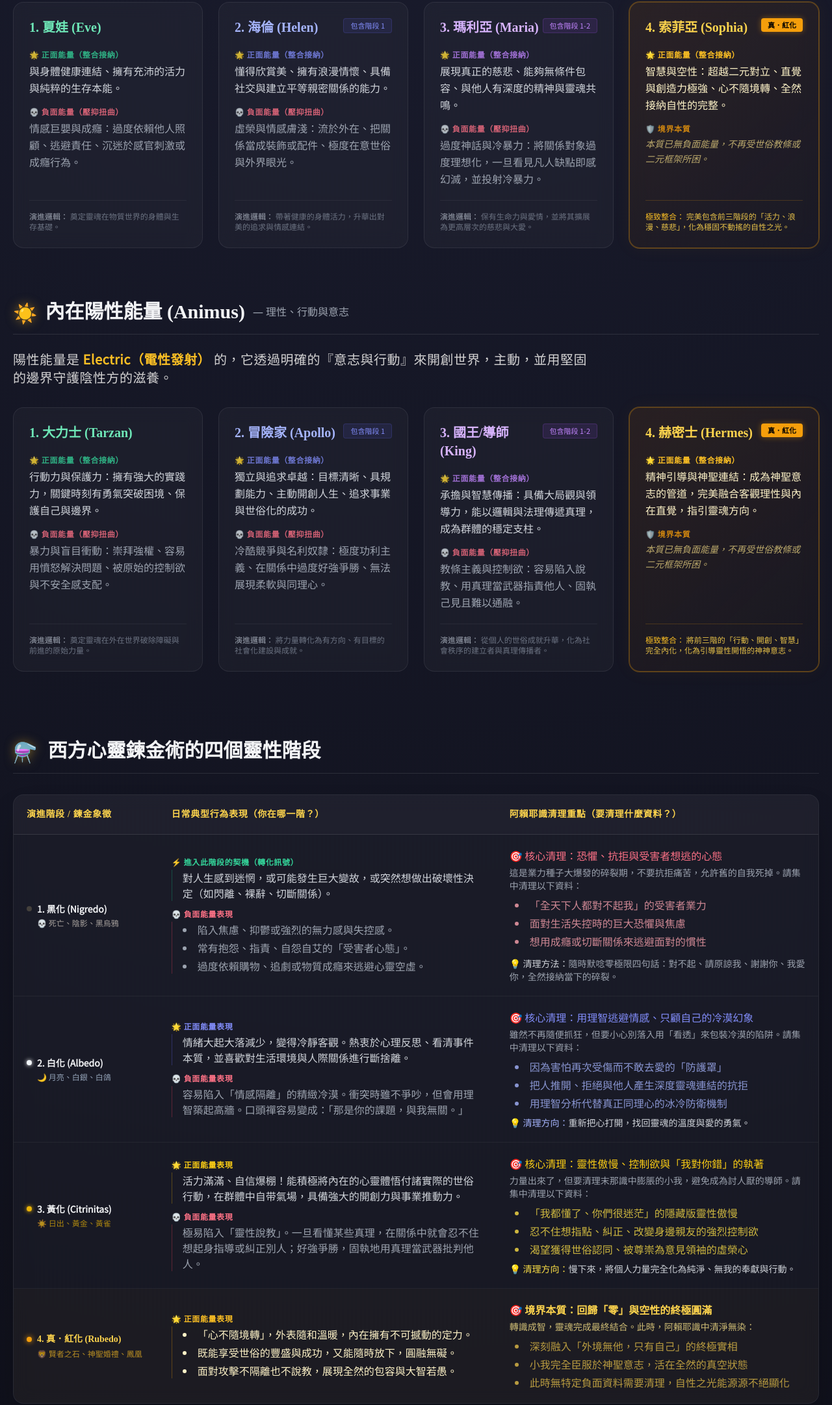
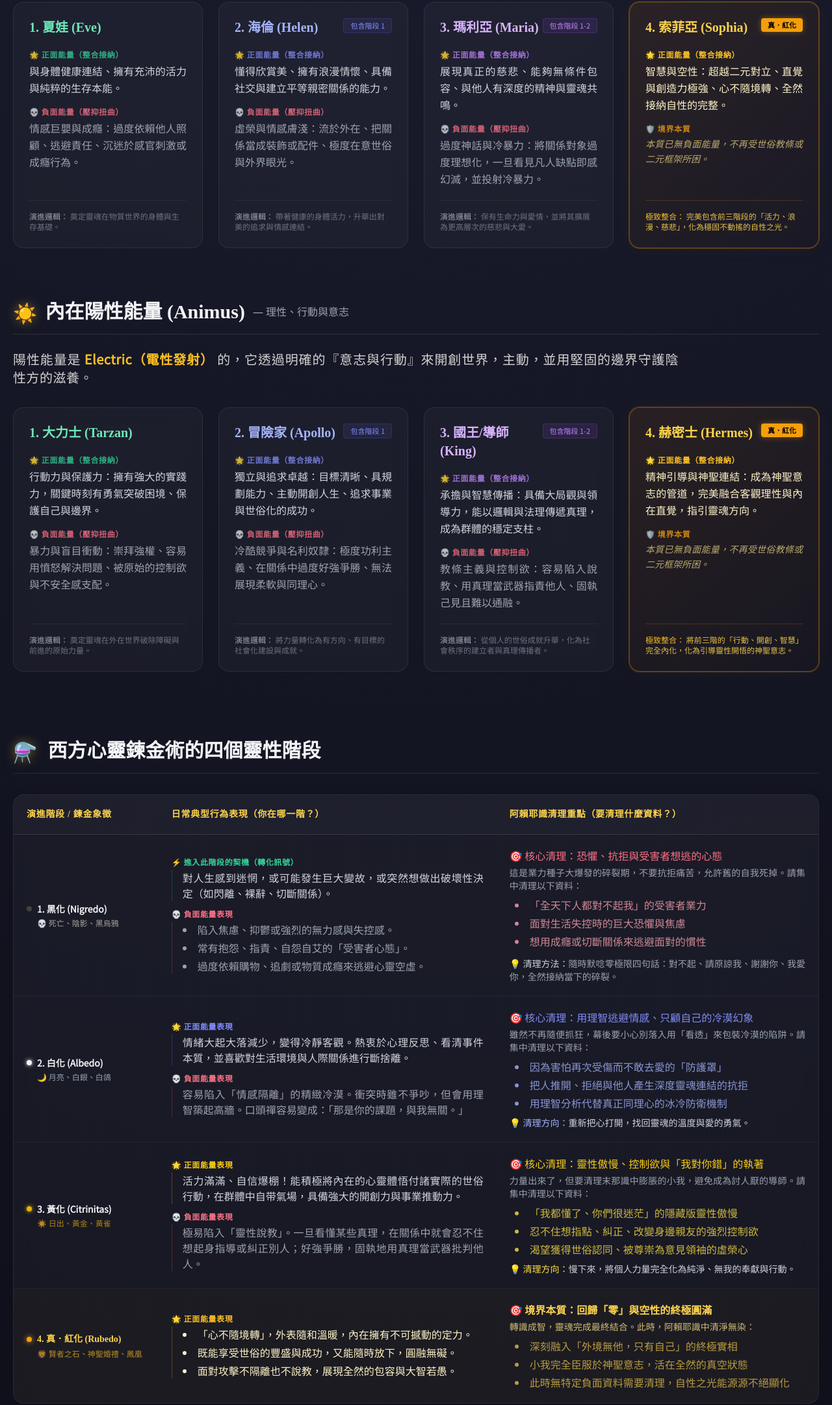
Before and after one commit to misskatesun/rubedo, a plain HTML site: page index.html in a window 1280 px wide. Shown: the part 508-2671 px from the top of the page at 65% size. Drawn offline with nearby package versions, Linux system fonts and the light colour scheme.

Commit message:
Update index.html

```diff
--- a/index.html
+++ b/index.html
@@ -42,7 +42,6 @@
             內在陰陽能量演進與統合
         </h1>
 
-        <!-- 優化：移除 break-keep 與奇怪的斷行，全面改為自然換行，並放大字體 -->
         <p class="max-w-3xl mx-auto text-base md:text-xl text-gray-300 leading-relaxed font-light tracking-wide px-2 text-justify md:text-center">
             以唯識與零極限的角度而言，外境一切皆為阿賴耶識中的種子資料投射。
             透過接納與清理，我們能「超越且包含」各階段的正面特質、解構負面資料污染，
@@ -58,7 +57,6 @@
 
         <!-- 區塊一：內在陰性能量 (Anima) -->
         <section>
-            <!-- 優化：標題區塊使用 flex-col md:flex-row，讓副標題在手機上自動換行，避免斷字 -->
             <div class="flex flex-col md:flex-row md:items-center border-b border-white/10 pb-4 mb-6">
                 <div class="flex items-center space-x-3">
                     <span class="text-3xl text-amber-400 drop-shadow-[0_0_8px_rgba(251,191,36,0.5)]">🌙</span>
@@ -67,8 +65,8 @@
                 <span class="text-sm md:text-base text-gray-400 font-sans font-normal mt-1 md:mt-0 md:ml-3 pl-9 md:pl-0 block">— 情感、直覺與流動</span>
             </div>
 
-            <!-- 優化：核心定義字體再次微調放大 -->
-            <p class="max-w-4xl text-base md:text-xl text-stone-200/90 mb-8 font-normal leading-relaxed tracking-wide">
+            <!-- 優化：放寬 max-w 並加入左右對齊，解決電腦版提早斷行與手機版對齊問題 -->
+            <p class="max-w-5xl text-base md:text-xl text-stone-200/90 mb-8 font-normal leading-relaxed tracking-wide text-justify">
                 陰性能量是 <span class="text-amber-400 font-semibold">Magnetic（磁性吸附）</span> 的，它透過純粹的『存在與靈感』來滋養生命，被動，卻擁有吸引全宇宙的顯化力量。
             </p>
 
@@ -82,11 +80,11 @@
                         <div class="mb-5 space-y-4">
                             <div>
                                 <h4 class="text-xs font-bold text-emerald-400/80 tracking-wider uppercase mb-1">🌟 正面能量（整合接納）</h4>
-                                <p class="text-base text-gray-300 leading-relaxed font-light">與身體健康連結、擁有充沛的活力與純粹的生存本能。</p>
+                                <p class="text-base text-gray-300 leading-relaxed font-light text-justify">與身體健康連結、擁有充沛的活力與純粹的生存本能。</p>
                             </div>
                             <div>
                                 <h4 class="text-xs font-bold text-rose-400/80 tracking-wider uppercase mb-1">💀 負面能量（壓抑扭曲）</h4>
-                                <p class="text-base text-gray-400 leading-relaxed font-light">情感巨嬰與成癮：過度依賴他人照顧、逃避責任、沉迷於感官刺激或成癮行為。</p>
+                                <p class="text-base text-gray-400 leading-relaxed font-light text-justify">情感巨嬰與成癮：過度依賴他人照顧、逃避責任、沉迷於感官刺激或成癮行為。</p>
                             </div>
                         </div>
                     </div>
@@ -105,11 +103,11 @@
                         <div class="mb-5 space-y-4">
                             <div>
                                 <h4 class="text-xs font-bold text-indigo-400/80 tracking-wider uppercase mb-1">🌟 正面能量（整合接納）</h4>
-                                <p class="text-base text-gray-300 leading-relaxed font-light">懂得欣賞美、擁有浪漫情懷、具備社交與建立平等親密關係的能力。</p>
+                                <p class="text-base text-gray-300 leading-relaxed font-light text-justify">懂得欣賞美、擁有浪漫情懷、具備社交與建立平等親密關係的能力。</p>
                             </div>
                             <div>
                                 <h4 class="text-xs font-bold text-rose-400/80 tracking-wider uppercase mb-1">💀 負面能量（壓抑扭曲）</h4>
-                                <p class="text-base text-gray-400 leading-relaxed font-light">虛榮與情感膚淺：流於外在、把關係當成裝飾或配件、極度在意世俗與外界眼光。</p>
+                                <p class="text-base text-gray-400 leading-relaxed font-light text-justify">虛榮與情感膚淺：流於外在、把關係當成裝飾或配件、極度在意世俗與外界眼光。</p>
                             </div>
                         </div>
                     </div>
@@ -128,11 +126,11 @@
                         <div class="mb-5 space-y-4">
                             <div>
                                 <h4 class="text-xs font-bold text-purple-400/80 tracking-wider uppercase mb-1">🌟 正面能量（整合接納）</h4>
-                                <p class="text-base text-gray-300 leading-relaxed font-light">展現真正的慈悲、能夠無條件包容、與他人有深度的精神與靈魂共鳴。</p>
+                                <p class="text-base text-gray-300 leading-relaxed font-light text-justify">展現真正的慈悲、能夠無條件包容、與他人有深度的精神與靈魂共鳴。</p>
                             </div>
                             <div>
                                 <h4 class="text-xs font-bold text-rose-400/80 tracking-wider uppercase mb-1">💀 負面能量（壓抑扭曲）</h4>
-                                <p class="text-base text-gray-400 leading-relaxed font-light">過度神話與冷暴力：將關係對象過度理想化，一旦看見凡人缺點即感幻滅，並投射冷暴力。</p>
+                                <p class="text-base text-gray-400 leading-relaxed font-light text-justify">過度神話與冷暴力：將關係對象過度理想化，一旦看見凡人缺點即感幻滅，並投射冷暴力。</p>
                             </div>
                         </div>
                     </div>
@@ -151,11 +149,11 @@
                         <div class="mb-5 space-y-4">
                             <div>
                                 <h4 class="text-xs font-bold text-amber-400 tracking-wider uppercase mb-1">🌟 正面能量（整合接納）</h4>
-                                <p class="text-base text-amber-100 font-medium leading-relaxed">智慧與空性：超越二元對立、直覺與創造力極強、心不隨境轉、全然接納自性的完整。</p>
+                                <p class="text-base text-amber-100 font-medium leading-relaxed text-justify">智慧與空性：超越二元對立、直覺與創造力極強、心不隨境轉、全然接納自性的完整。</p>
                             </div>
                             <div>
                                 <h4 class="text-xs font-bold text-amber-500/80 tracking-wider uppercase mb-1">🛡️ 境界本質</h4>
-                                <p class="text-sm text-amber-200/70 leading-relaxed font-light italic">本質已無負面能量，不再受世俗教條或二元框架所困。</p>
+                                <p class="text-sm text-amber-200/70 leading-relaxed font-light italic text-justify">本質已無負面能量，不再受世俗教條或二元框架所困。</p>
                             </div>
                         </div>
                     </div>
@@ -168,7 +166,6 @@
 
         <!-- 區塊二：內在陽性能量 (Animus) -->
         <section>
-            <!-- 優化：標題區塊使用 flex-col md:flex-row，讓副標題在手機上自動換行，避免斷字 -->
             <div class="flex flex-col md:flex-row md:items-center border-b border-white/10 pb-4 mb-6">
                 <div class="flex items-center space-x-3">
                     <span class="text-3xl text-amber-400 drop-shadow-[0_0_8px_rgba(251,191,36,0.5)]">☀️</span>
@@ -177,8 +174,8 @@
                 <span class="text-sm md:text-base text-gray-400 font-sans font-normal mt-1 md:mt-0 md:ml-3 pl-9 md:pl-0 block">— 理性、行動與意志</span>
             </div>
 
-            <!-- 優化：核心定義字體再次微調放大 -->
-            <p class="max-w-4xl text-base md:text-xl text-stone-200/90 mb-8 font-normal leading-relaxed tracking-wide">
+            <!-- 優化：放寬 max-w 並加入左右對齊，解決電腦版提早斷行與手機版對齊問題 -->
+            <p class="max-w-5xl text-base md:text-xl text-stone-200/90 mb-8 font-normal leading-relaxed tracking-wide text-justify">
                 陽性能量是 <span class="text-amber-400 font-semibold">Electric（電性發射）</span> 的，它透過明確的『意志與行動』來開創世界，主動，並用堅固的邊界守護陰性方的滋養。
             </p>
 
@@ -192,11 +189,11 @@
                         <div class="mb-5 space-y-4">
                             <div>
                                 <h4 class="text-xs font-bold text-emerald-400/80 tracking-wider uppercase mb-1">🌟 正面能量（整合接納）</h4>
-                                <p class="text-base text-gray-300 leading-relaxed font-light">行動力與保護力：擁有強大的實踐力，關鍵時刻有勇氣突破困境、保護自己與邊界。</p>
+                                <p class="text-base text-gray-300 leading-relaxed font-light text-justify">行動力與保護力：擁有強大的實踐力，關鍵時刻有勇氣突破困境、保護自己與邊界。</p>
                             </div>
                             <div>
                                 <h4 class="text-xs font-bold text-rose-400/80 tracking-wider uppercase mb-1">💀 負面能量（壓抑扭曲）</h4>
-                                <p class="text-base text-gray-400 leading-relaxed font-light">暴力與盲目衝動：崇拜強權、容易用憤怒解決問題、被原始的控制欲與不安全感支配。</p>
+                                <p class="text-base text-gray-400 leading-relaxed font-light text-justify">暴力與盲目衝動：崇拜強權、容易用憤怒解決問題、被原始的控制欲與不安全感支配。</p>
                             </div>
                         </div>
                     </div>
@@ -215,11 +212,11 @@
                         <div class="mb-5 space-y-4">
                             <div>
                                 <h4 class="text-xs font-bold text-indigo-400/80 tracking-wider uppercase mb-1">🌟 正面能量（整合接納）</h4>
-                                <p class="text-base text-gray-300 leading-relaxed font-light">獨立與追求卓越：目標清晰、具規劃能力、主動開創人生、追求事業與世俗化的成功。</p>
+                                <p class="text-base text-gray-300 leading-relaxed font-light text-justify">獨立與追求卓越：目標清晰、具規劃能力、主動開創人生、追求事業與世俗化的成功。</p>
                             </div>
                             <div>
                                 <h4 class="text-xs font-bold text-rose-400/80 tracking-wider uppercase mb-1">💀 負面能量（壓抑扭曲）</h4>
-                                <p class="text-base text-gray-400 leading-relaxed font-light">冷酷競爭與名利奴隸：極度功利主義、在關係中過度好強爭勝、無法展現柔軟與同理心。</p>
+                                <p class="text-base text-gray-400 leading-relaxed font-light text-justify">冷酷競爭與名利奴隸：極度功利主義、在關係中過度好強爭勝、無法展現柔軟與同理心。</p>
                             </div>
                         </div>
                     </div>
@@ -238,11 +235,11 @@
                         <div class="mb-5 space-y-4">
                             <div>
                                 <h4 class="text-xs font-bold text-purple-400/80 tracking-wider uppercase mb-1">🌟 正面能量（整合接納）</h4>
-                                <p class="text-base text-gray-300 leading-relaxed font-light">承擔與智慧傳播：具備大局觀與領導力，能以邏輯與法理傳遞真理，成為群體的穩定支柱。</p>
+                                <p class="text-base text-gray-300 leading-relaxed font-light text-justify">承擔與智慧傳播：具備大局觀與領導力，能以邏輯與法理傳遞真理，成為群體的穩定支柱。</p>
                             </div>
                             <div>
                                 <h4 class="text-xs font-bold text-rose-400/80 tracking-wider uppercase mb-1">💀 負面能量（壓抑扭曲）</h4>
-                                <p class="text-base text-gray-400 leading-relaxed font-light">教條主義與控制欲：容易陷入說教、用真理當武器指責他人、固執己見且難以通融。</p>
+                                <p class="text-base text-gray-400 leading-relaxed font-light text-justify">教條主義與控制欲：容易陷入說教、用真理當武器指責他人、固執己見且難以通融。</p>
                             </div>
                         </div>
                     </div>
@@ -261,16 +258,16 @@
                         <div class="mb-5 space-y-4">
                             <div>
                                 <h4 class="text-xs font-bold text-amber-400 tracking-wider uppercase mb-1">🌟 正面能量（整合接納）</h4>
-                                <p class="text-base text-amber-100 font-medium leading-relaxed">精神引導與神聖連結：成為神聖意志的管道，完美融合客觀理性與內在直覺，指引靈魂方向。</p>
+                                <p class="text-base text-amber-100 font-medium leading-relaxed text-justify">精神引導與神聖連結：成為神聖意志的管道，完美融合客觀理性與內在直覺，指引靈魂方向。</p>
                             </div>
                             <div>
                                 <h4 class="text-xs font-bold text-amber-500/80 tracking-wider uppercase mb-1">🛡️ 境界本質</h4>
-                                <p class="text-sm text-amber-200/70 leading-relaxed font-light italic">本質已無負面能量，不再受世俗教條或二元框架所困。</p>
+                                <p class="text-sm text-amber-200/70 leading-relaxed font-light italic text-justify">本質已無負面能量，不再受世俗教條或二元框架所困。</p>
                             </div>
                         </div>
                     </div>
                     <div class="pt-4 border-t border-amber-500/20 text-xs text-amber-300/90">
-                        <strong class="text-amber-400 font-medium">極致整合：</strong> 將前三階的「行動、開創、智慧」完全內化，化為引導靈性開悟的神神意志。
+                        <strong class="text-amber-400 font-medium">極致整合：</strong> 將前三階的「行動、開創、智慧」完全內化，化為引導靈性開悟的神聖意志。
                     </div>
                 </div>
             </div>
@@ -307,18 +304,18 @@
                                 <td class="p-5 leading-relaxed text-gray-300 space-y-3">
                                     <div>
                                         <span class="text-emerald-400 text-xs font-bold uppercase tracking-wider block mb-1">⚡ 進入此階段的契機（轉化訊號）</span>
-                                        <p class="pl-4 border-l border-emerald-500/30 text-base text-gray-300 mb-2">對人生感到迷惘，或可能發生巨大變故，或突然想做出破壞性決定（如閃離、裸辭、切斷關係）。</p>
+                                        <p class="pl-4 border-l border-emerald-500/30 text-base text-gray-300 mb-2 text-justify">對人生感到迷惘，或可能發生巨大變故，或突然想做出破壞性決定（如閃離、裸辭、切斷關係）。</p>
                                     </div>
                                     <div>
                                         <span class="text-rose-400 text-xs font-bold uppercase tracking-wider block mb-1">💀 負面能量表現</span>
-                                        <ul class="list-disc list-inside space-y-1 pl-4 border-l border-rose-500/30 font-light text-base text-gray-400">
+                                        <ul class="list-disc list-inside space-y-1 pl-4 border-l border-rose-500/30 font-light text-base text-gray-400 text-justify">
                                             <li>陷入焦慮、抑鬱或強烈的無力感與失控感。</li>
                                             <li>常有抱怨、指責、自怨自艾的「受害者心態」。</li>
                                             <li>過度依賴購物、追劇或物質成癮來逃避心靈空虛。</li>
                                         </ul>
                                     </div>
                                 </td>
-                                <td class="p-5 leading-relaxed text-gray-400">
+                                <td class="p-5 leading-relaxed text-gray-400 text-justify">
                                     <span class="text-rose-400 font-medium text-base block mb-1">🎯 核心清理：恐懼、抗拒與受害者想逃的心態</span>
                                     <p class="mb-2 font-light text-sm">這是業力種子大爆發的碎裂期，不要抗拒痛苦，允許舊的自我死掉。請集中清理以下資料：</p>
                                     <ul class="list-disc list-inside space-y-1 pl-2 text-base text-rose-300/80">
@@ -343,16 +340,16 @@
                                 <td class="p-5 leading-relaxed text-gray-300 space-y-3">
                                     <div>
                                         <span class="text-indigo-400 text-xs font-bold uppercase tracking-wider block mb-1">🌟 正面能量表現</span>
-                                        <p class="pl-4 border-l border-indigo-500/30 text-base text-gray-300">情緒大起大落減少，變得冷靜客觀。熱衷於心理反思、看清事件本質，並喜歡對生活環境與人際關係進行斷捨離。</p>
+                                        <p class="pl-4 border-l border-indigo-500/30 text-base text-gray-300 text-justify">情緒大起大落減少，變得冷靜客觀。熱衷於心理反思、看清事件本質，並喜歡對生活環境與人際關係進行斷捨離。</p>
                                     </div>
                                     <div>
                                         <span class="text-rose-400 text-xs font-bold uppercase tracking-wider block mb-1">💀 負面能量表現</span>
-                                        <p class="pl-4 border-l border-rose-500/30 text-base text-gray-400 font-light">容易陷入「情感隔離」的精緻冷漠。衝突時雖不爭吵，但會用理智築起高牆。口頭禪容易變成：「那是你的課題，與我無關。」</p>
+                                        <p class="pl-4 border-l border-rose-500/30 text-base text-gray-400 font-light text-justify">容易陷入「情感隔離」的精緻冷漠。衝突時雖不爭吵，但會用理智築起高牆。口頭禪容易變成：「那是你的課題，與我無關。」</p>
                                     </div>
                                 </td>
-                                <td class="p-5 leading-relaxed text-gray-400">
+                                <td class="p-5 leading-relaxed text-gray-400 text-justify">
                                     <span class="text-indigo-400 font-medium text-base block mb-1">🎯 核心清理：用理智逃避情感、只顧自己的冷漠幻象</span>
-                                    <p class="mb-2 font-light text-sm">雖然不再隨便抓狂，但要小心別落入用「看透」來包裝冷漠的陷阱。請集中清理以下資料：</p>
+                                    <p class="mb-2 font-light text-sm">雖然不再隨便抓狂，幕後要小心別落入用「看透」來包裝冷漠的陷阱。請集中清理以下資料：</p>
                                     <ul class="list-disc list-inside space-y-1 pl-2 text-base text-indigo-300/80">
                                         <li>因為害怕再次受傷而不敢去愛的「防護罩」</li>
                                         <li>把人推開、拒絕與他人產生深度靈魂連結的抗拒</li>
@@ -375,14 +372,14 @@
                                 <td class="p-5 leading-relaxed text-gray-300 space-y-3">
                                     <div>
                                         <span class="text-yellow-400 text-xs font-bold uppercase tracking-wider block mb-1">🌟 正面能量表現</span>
-                                        <p class="pl-4 border-l border-yellow-500/30 text-base text-gray-300">活力滿滿、自信爆棚！能積極將內在的心靈體悟付諸實際的世俗行動，在群體中自带氣場，具備強大的開創力與事業推動力。</p>
+                                        <p class="pl-4 border-l border-yellow-500/30 text-base text-gray-300 text-justify">活力滿滿、自信爆棚！能積極將內在的心靈體悟付諸實際的世俗行動，在群體中自带氣場，具備強大的開創力與事業推動力。</p>
                                     </div>
                                     <div>
                                         <span class="text-rose-400 text-xs font-bold uppercase tracking-wider block mb-1">💀 負面能量表現</span>
-                                        <p class="pl-4 border-l border-rose-500/30 text-base text-gray-400 font-light">極易陷入「靈性說教」。一旦看懂某些真理，在關係中就會忍不住想起身指導或糾正別人；好強爭勝，固執地用真理當武器批判他人。 </p>
+                                        <p class="pl-4 border-l border-rose-500/30 text-base text-gray-400 font-light text-justify">極易陷入「靈性說教」。一旦看懂某些真理，在關係中就會忍不住想起身指導或糾正別人；好強爭勝，固執地用真理當武器批判他人。 </p>
                                     </div>
                                 </td>
-                                <td class="p-5 leading-relaxed text-gray-400">
+                                <td class="p-5 leading-relaxed text-gray-400 text-justify">
                                     <span class="text-yellow-400 font-medium text-base block mb-1">🎯 核心清理：靈性傲慢、控制欲與「我對你錯」的執著</span>
                                     <p class="mb-2 font-light text-sm">力量出來了，但要清理末那識中膨脹的小我，避免成為討人厭的導師。請集中清理以下資料：</p>
                                     <ul class="list-disc list-inside space-y-1 pl-2 text-base text-yellow-300/80">
@@ -407,14 +404,14 @@
                                 <td class="p-5 leading-relaxed text-gray-300 space-y-3">
                                     <div>
                                         <span class="text-amber-400 text-xs font-bold uppercase tracking-wider block mb-1">🌟 正面能量表現</span>
-                                        <ul class="list-disc list-inside space-y-1 pl-4 border-l border-amber-500/30 font-medium text-amber-100 text-base">
+                                        <ul class="list-disc list-inside space-y-1 pl-4 border-l border-amber-500/30 font-medium text-amber-100 text-base text-justify">
                                             <li>「心不隨境轉」，外表隨和溫暖，內在擁有不可撼動的定力。</li>
                                             <li>既能享受世俗的豐盛與成功，又能隨時放下，圓融無礙。</li>
                                             <li>面對攻擊不隔離也不說教，展現全然的包容與大智若愚。</li>
                                         </ul>
                                     </div>
                                 </td>
-                                <td class="p-5 leading-relaxed text-amber-200/80 font-normal">
+                                <td class="p-5 leading-relaxed text-amber-200/80 font-normal text-justify">
                                     <span class="text-amber-300 font-bold text-base block mb-1">🎯 境界本質：回歸「零」與空性的終極圓滿</span>
                                     <p class="mb-2 font-light text-sm">轉識成智，靈魂完成最終結合。此時，阿賴耶識中清淨無染：</p>
                                     <ul class="list-disc list-inside space-y-1 pl-2 text-base text-amber-300/70">
```
